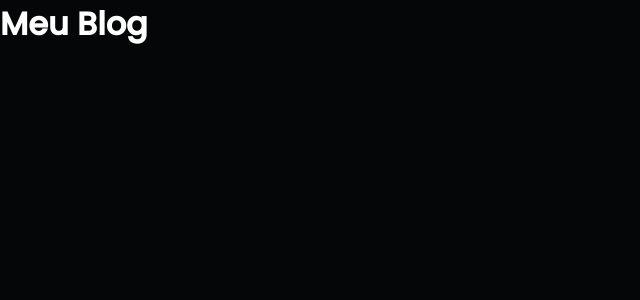
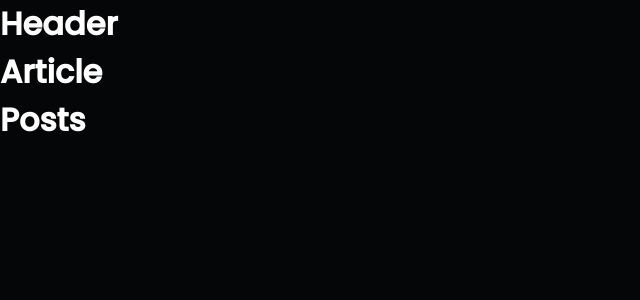
Before and after one commit to pfrancaneto/blog, a React (Create React App) app: page / in a window 1280 px wide. Shown: the top 300 px of the page, without its empty margins (0-640 px from the left). Built offline with nearby package versions, Linux system fonts and the light colour scheme.

Commit message:
updating and creating styles for each component

```diff
--- a/src/App.js
+++ b/src/App.js
@@ -1,7 +1,12 @@
+import Header from './components/Header';
+import Article from './components/Article';
 
 function App() {
   return (
-    <h1>Meu Blog</h1>
+    <>
+      <Header />
+      <Article />
+    </>
   );
 }
 
--- a/src/components/Article/index.js
+++ b/src/components/Article/index.js
@@ -0,0 +1,13 @@
+import Post from "../Posts";
+import './styles.css';
+
+const Article = () => {
+  return (
+    <>
+      <h1>Article</h1>
+      <Post />
+    </>
+  );
+};
+
+export default Article;
--- a/src/components/Header/index.js
+++ b/src/components/Header/index.js
@@ -0,0 +1,10 @@
+import './styles.css';
+
+
+const Header = () => {
+  return (
+    <h1>Header</h1>
+  );
+}
+
+export default Header;
--- a/src/components/Posts/index.js
+++ b/src/components/Posts/index.js
@@ -0,0 +1,10 @@
+import './styles.css';
+
+
+const Post = () => {
+  return (
+    <h1>Posts</h1>
+  );
+}
+
+export default Post;
```
Also changed, not shown: src/components/Article/styles.css (added), src/components/Header/styles.css (added), src/components/Posts/styles.css (added).
